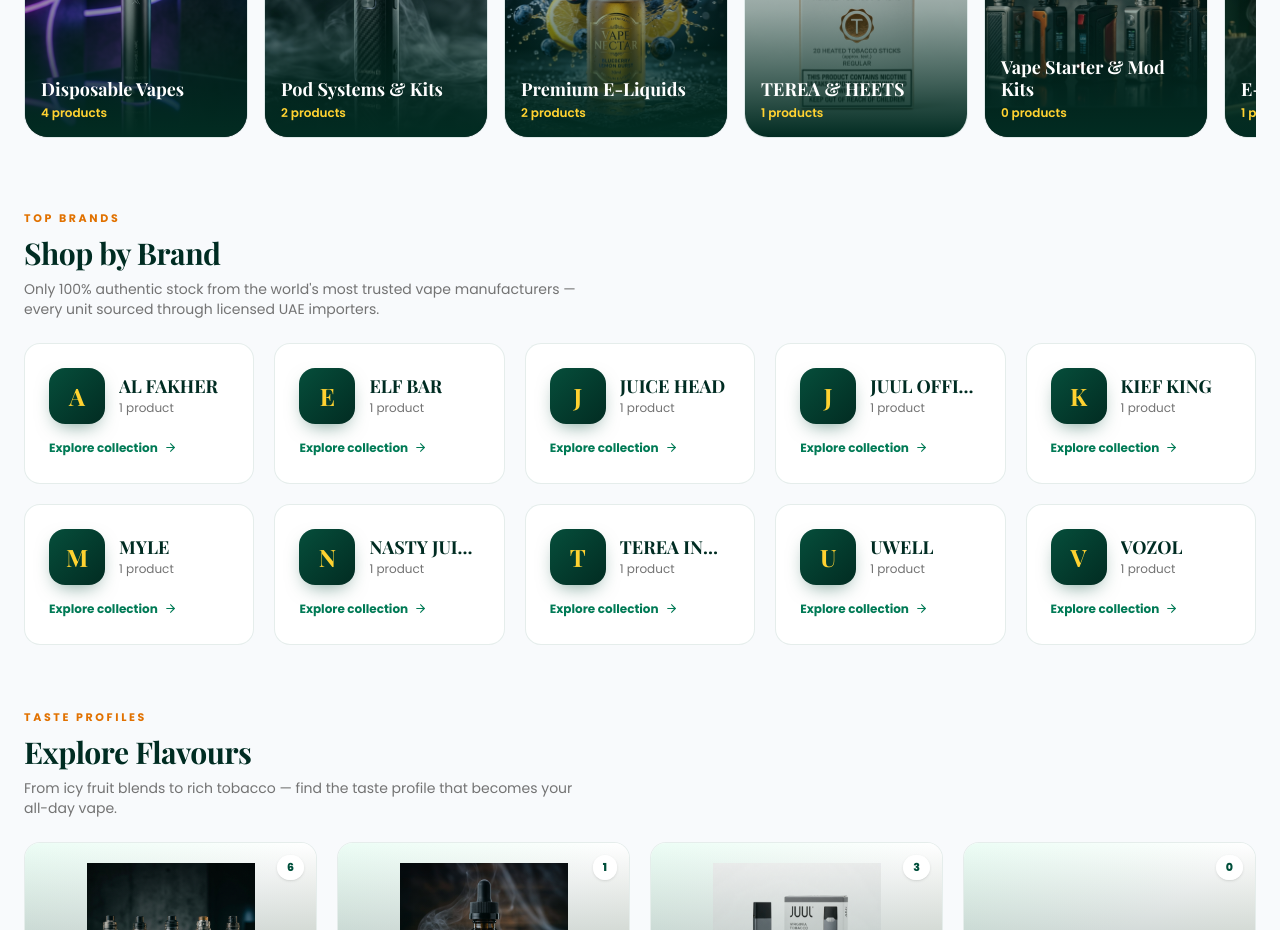
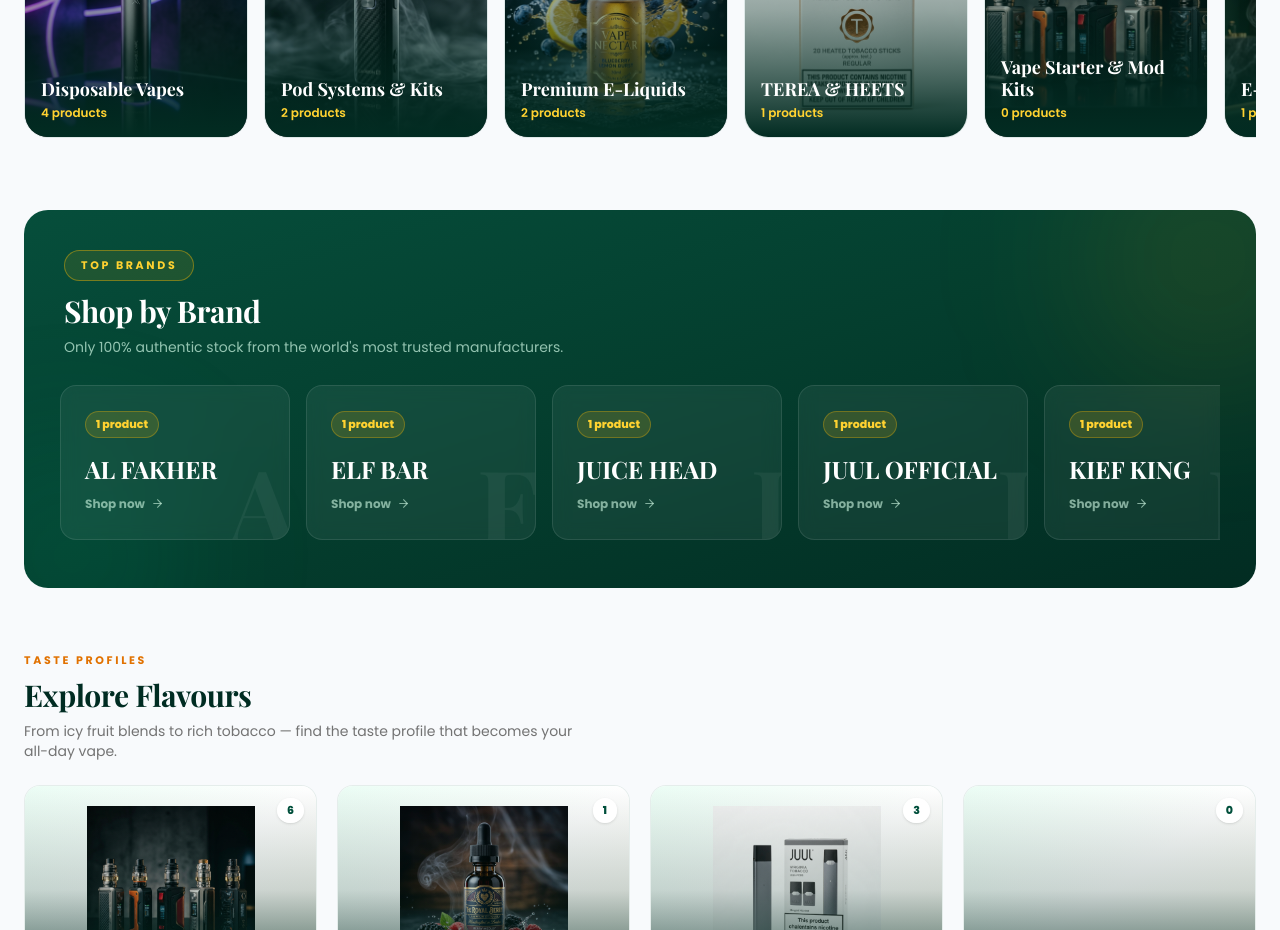
Before and after one commit to webestonesite/Vape-Mart-v2, a Next.js app: page /collections in a window 1280 px wide. Shown: the part 3060-3990 px from the top of the page. Built offline with nearby package versions, Linux system fonts and the light colour scheme.

Commit message:
unique dark brand showcase with horizontal scroll

```diff
--- a/src/components/collection/CollectionPageView.tsx
+++ b/src/components/collection/CollectionPageView.tsx
@@ -919,41 +919,45 @@ export function CollectionPageView({ category, allCategories, products }: Collec
         </section>
 
         {/* ============ SHOP BY BRAND ============ */}
-        <section className="mt-12 sm:mt-16">
-          <div className="mb-6 flex flex-wrap items-end justify-between gap-3">
+        <section className="mt-12 sm:mt-16 overflow-hidden rounded-3xl bg-gradient-to-br from-[#064e3b] via-[#043e2e] to-[#022c22] relative">
+          <div className="absolute -top-20 -right-20 h-64 w-64 rounded-full bg-amber-400/10 blur-[80px] pointer-events-none" />
+          <div className="absolute -bottom-20 -left-16 h-56 w-56 rounded-full bg-emerald-400/10 blur-[70px] pointer-events-none" />
+          <div className="relative z-10 p-6 sm:p-10">
+            <div className="mb-7 flex flex-wrap items-end justify-between gap-3">
               <div>
-              <p className="font-cinzel text-[11px] tracking-[0.24em] text-amber-600 font-bold mb-2">TOP BRANDS</p>
-              <h2 className="font-luxury text-2xl sm:text-3xl font-bold text-emerald-950">Shop by Brand</h2>
-              <p className="mt-2 text-sm text-neutral-500 max-w-xl">Only 100% authentic stock from the world's most trusted vape manufacturers — every unit sourced through licensed UAE importers.</p>
-            </div>
-          </div>
-          <div className="grid grid-cols-2 sm:grid-cols-3 lg:grid-cols-5 gap-3 sm:gap-5">
+                <p className="inline-flex items-center gap-2 rounded-full border border-amber-400/40 bg-amber-400/10 px-4 py-1.5 font-cinzel text-[11px] tracking-[0.24em] text-amber-300 font-bold mb-3">
+                  TOP BRANDS
+                </p>
+                <h2 className="font-luxury text-2xl sm:text-3xl font-bold text-white">Shop by Brand</h2>
+                <p className="mt-2 text-sm text-emerald-100/70 max-w-xl">Only 100% authentic stock from the world's most trusted manufacturers.</p>
+              </div>
+            </div>
+            <div className="flex gap-3 sm:gap-4 overflow-x-auto pb-2 -mx-1 px-1 snap-x snap-mandatory scrollbar-hide" style={{ scrollbarWidth: "none" }}>
               {brands.map((b, i) => (
                 <motion.button
                   key={b}
-                initial={{ opacity: 0, y: 16 }} whileInView={{ opacity: 1, y: 0 }} viewport={{ once: true }}
-                transition={{ duration: 0.35, delay: Math.min(i * 0.05, 0.3) }}
+                  initial={{ opacity: 0, x: 24 }} whileInView={{ opacity: 1, x: 0 }} viewport={{ once: true }}
+                  transition={{ duration: 0.4, delay: Math.min(i * 0.07, 0.35) }}
                   onClick={() => {
                     setSelectedBrands([b]);
                     document.getElementById("collection-grid-top")?.scrollIntoView({ behavior: "smooth", block: "start" });
                   }}
-                className="group relative rounded-2xl bg-white border border-emerald-900/10 p-5 sm:p-6 text-left overflow-hidden hover:border-amber-400/70 hover:shadow-[0_18px_40px_-16px_rgba(6,78,59,0.35)] transition-all duration-300 active:scale-[0.98]"
-              >
-                <div className="absolute top-0 left-0 right-0 h-1 bg-gradient-to-r from-amber-400 via-amber-500 to-amber-400 scale-x-0 group-hover:scale-x-100 origin-left transition-transform duration-500" />
-                <div className="flex items-center gap-3.5">
-                  <span className="flex h-12 w-12 sm:h-14 sm:w-14 shrink-0 items-center justify-center rounded-2xl bg-gradient-to-br from-[#064e3b] to-[#022c22] font-luxury text-xl sm:text-2xl font-bold text-amber-300 shadow-[0_8px_20px_-8px_rgba(6,78,59,0.6)] group-hover:scale-105 transition-transform">
+                  className="group relative shrink-0 snap-start w-[200px] sm:w-[230px] rounded-2xl bg-white/[0.06] border border-white/10 backdrop-blur p-5 sm:p-6 text-left overflow-hidden hover:bg-white/[0.1] hover:border-amber-400/50 hover:shadow-[0_16px_40px_-12px_rgba(245,158,11,0.35)] transition-all duration-300 active:scale-[0.98]"
+                >
+                  <span className="absolute -bottom-4 -right-2 font-luxury text-[92px] sm:text-[104px] leading-none font-bold text-white/[0.05] group-hover:text-amber-400/10 transition-colors select-none">
                     {b.charAt(0)}
                   </span>
-                  <div className="min-w-0">
-                    <p className="font-luxury text-base sm:text-lg font-bold text-emerald-950 leading-tight truncate">{b}</p>
-                    <p className="mt-0.5 text-xs text-neutral-500">{brandCounts[b]} product{brandCounts[b] === 1 ? "" : "s"}</p>
-                  </div>
-                </div>
-                <p className="mt-4 inline-flex items-center gap-1.5 text-xs font-bold text-emerald-700 group-hover:text-amber-600 transition-colors">
-                  Explore collection <ArrowRight size={13} className="group-hover:translate-x-0.5 transition-transform" />
+                  <span className="inline-flex items-center rounded-full bg-amber-400/15 border border-amber-400/30 px-2.5 py-1 text-[11px] font-extrabold text-amber-300">
+                    {brandCounts[b]} product{brandCounts[b] === 1 ? "" : "s"}
+                  </span>
+                  <p className="relative mt-4 font-luxury text-xl sm:text-2xl font-bold text-white leading-tight">{b}</p>
+                  <p className="relative mt-3 inline-flex items-center gap-1.5 text-xs font-bold text-emerald-100/60 group-hover:text-amber-300 transition-colors">
+                    Shop now <ArrowRight size={13} className="group-hover:translate-x-1 transition-transform" />
                   </p>
+                  <span className="absolute bottom-0 left-0 right-0 h-[3px] bg-gradient-to-r from-amber-400 to-amber-500 scale-x-0 group-hover:scale-x-100 origin-left transition-transform duration-500" />
                 </motion.button>
               ))}
+            </div>
           </div>
         </section>
 
```
Lines whose indentation alone changed are shown as unchanged.
